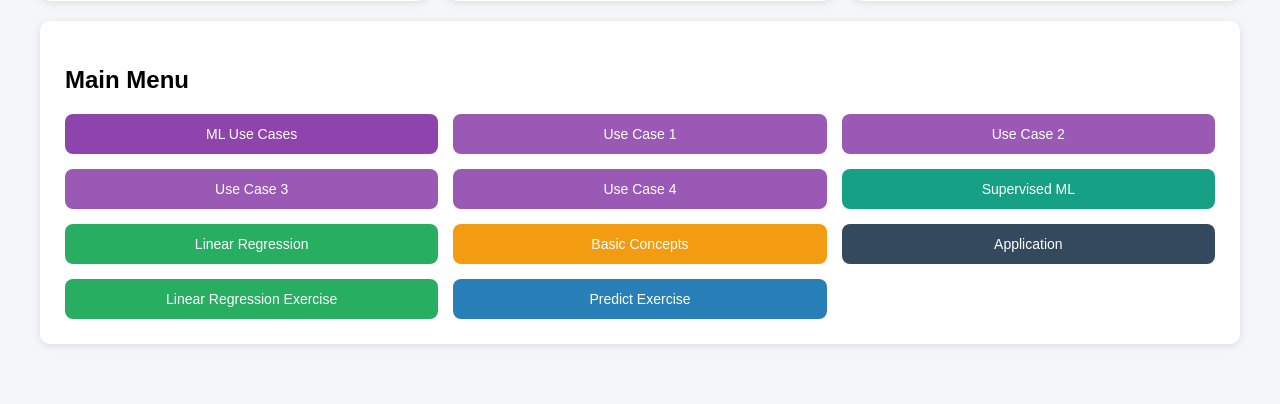
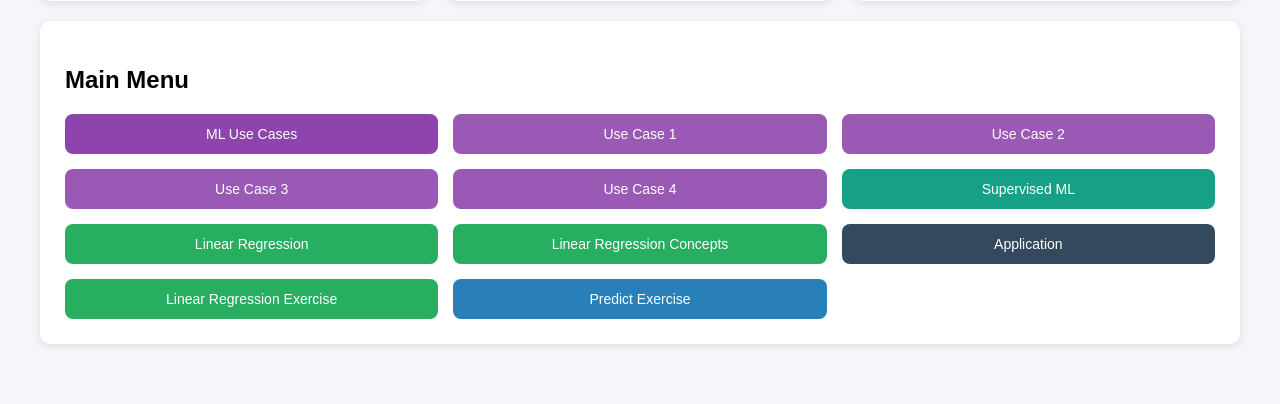
Before and after one commit to Juan747-art/MACHINE-LEARNING, a Flask app: page /dashboard in a window 1280 px wide. Shown: the part 637-1041 px from the top of the page. Run offline with Flask 3, Linux system fonts and the light colour scheme; parts of the project's set-up code (start-up, migrations or seed data) failed here and were passed over.

```diff
--- a/app.py
+++ b/app.py
@@ -63,6 +63,9 @@ def use_case_3():
 @app.route('/use-case-4')
 def use_case_4():
     return render_template('use_case_4.html')
+@app.route('/linear-concepts')
+def linear_concepts():
+    return render_template('linear_concepts.html')
 
 @app.route('/linear-exercise', methods=["GET", "POST"])
 def linear_exercise():
--- a/templates/dashboard.html
+++ b/templates/dashboard.html
@@ -194,7 +194,9 @@ Machine Learning Dashboard
 
 <a href="/linear-regression"><button class="btn linear">Linear Regression</button></a>
 
-<a href="/basic-concepts"><button class="btn basic">Basic Concepts</button></a>
+<a href="/linear-concepts">
+<button class="btn linear">Linear Regression Concepts</button>
+</a>
 
 <a href="/application"><button class="btn app">Application</button></a>
 
```
Also changed, not shown: templates/linear_concepts.html (added, +25 -0 lines).
